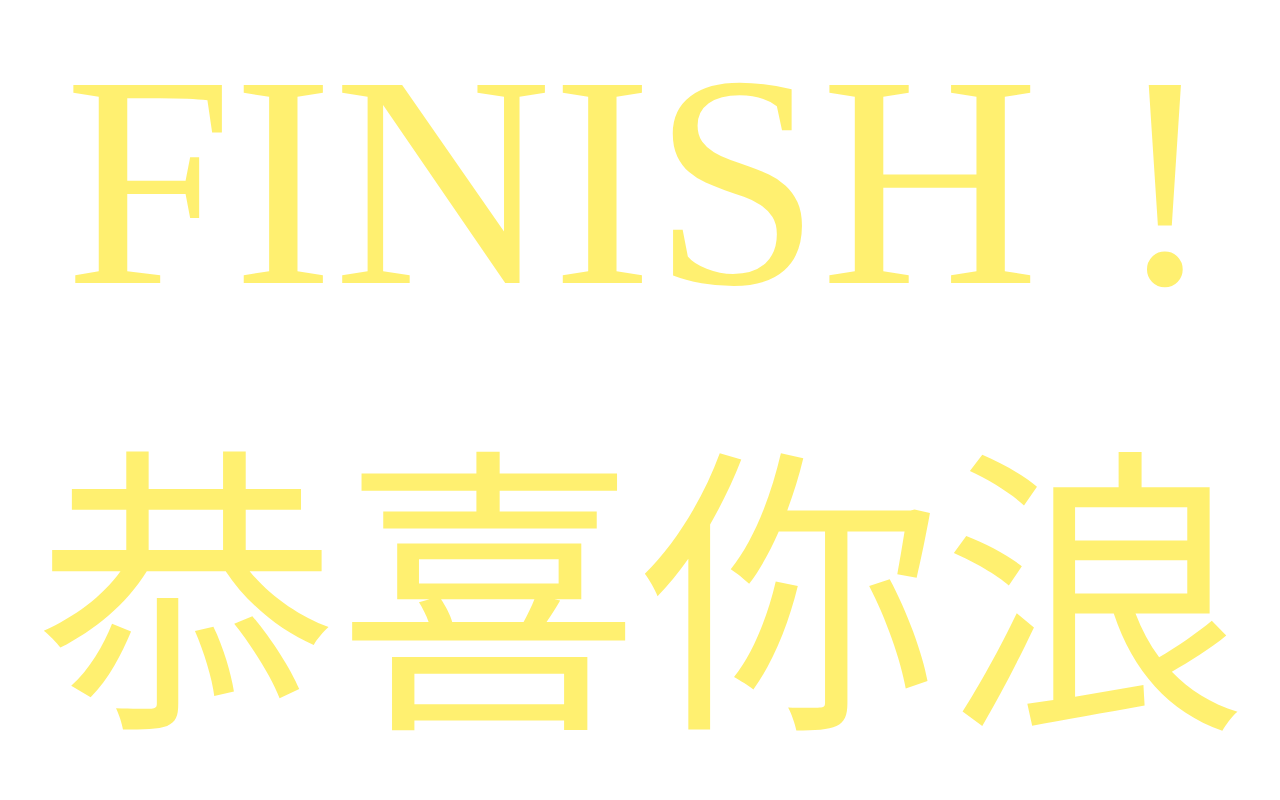
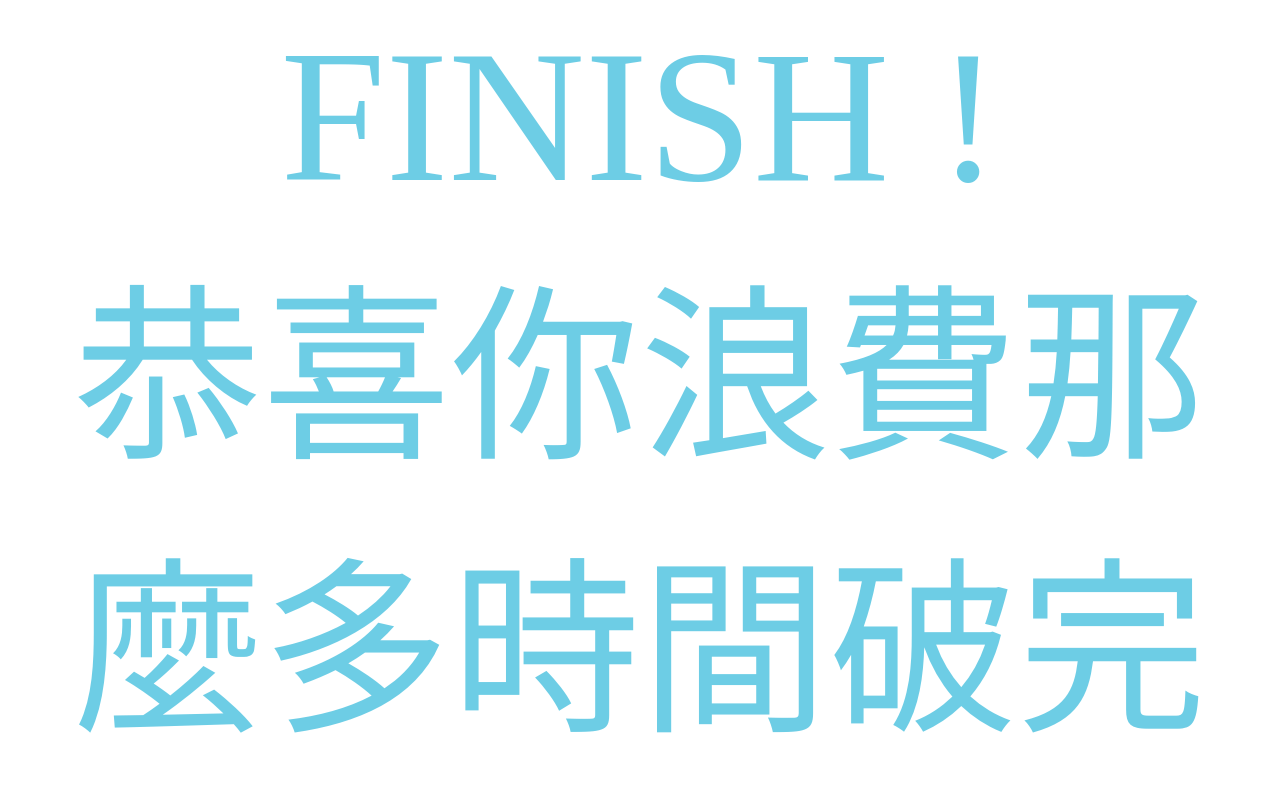
Before and after one commit to SelfLearNingRPG/SelfLearNingRPG.github.io, a plain HTML site: page ending.html in a window 1280 px wide. Shown: the top 800 px of the page. Drawn offline with Linux system fonts and the light colour scheme.

Commit message:
Update ending.html

```diff
--- a/ending.html
+++ b/ending.html
@@ -11,10 +11,10 @@
 
 <body>
     <script src="game.js"></script>
-    <div class="ok" style="font-size:8cm; color:rgba(255, 239, 96, 0.897);">
-        FINISH !
-        恭喜你浪費那麼多時間破完這個遊戲
-        哈哈
+    <div class="ok" style="font-size: 5cm; color:rgba(92, 199, 226, 0.897);">
+        FINISH !<br>
+        恭喜你浪費那麼多時間破完這個遊戲<br>
+        哈哈(σﾟ∀ﾟ)σ(σﾟ∀ﾟ)σ
 </body>
 
 </html>
```
